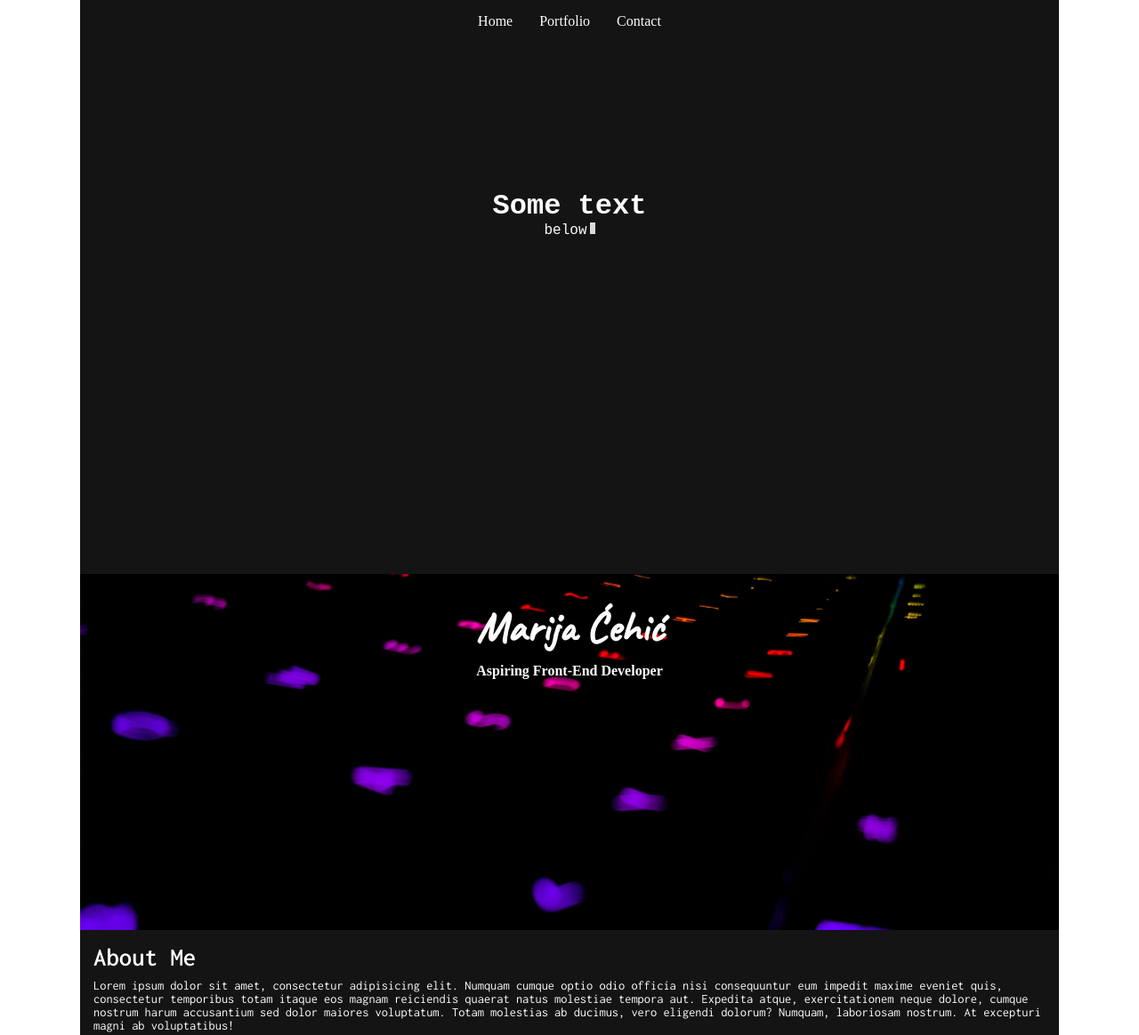
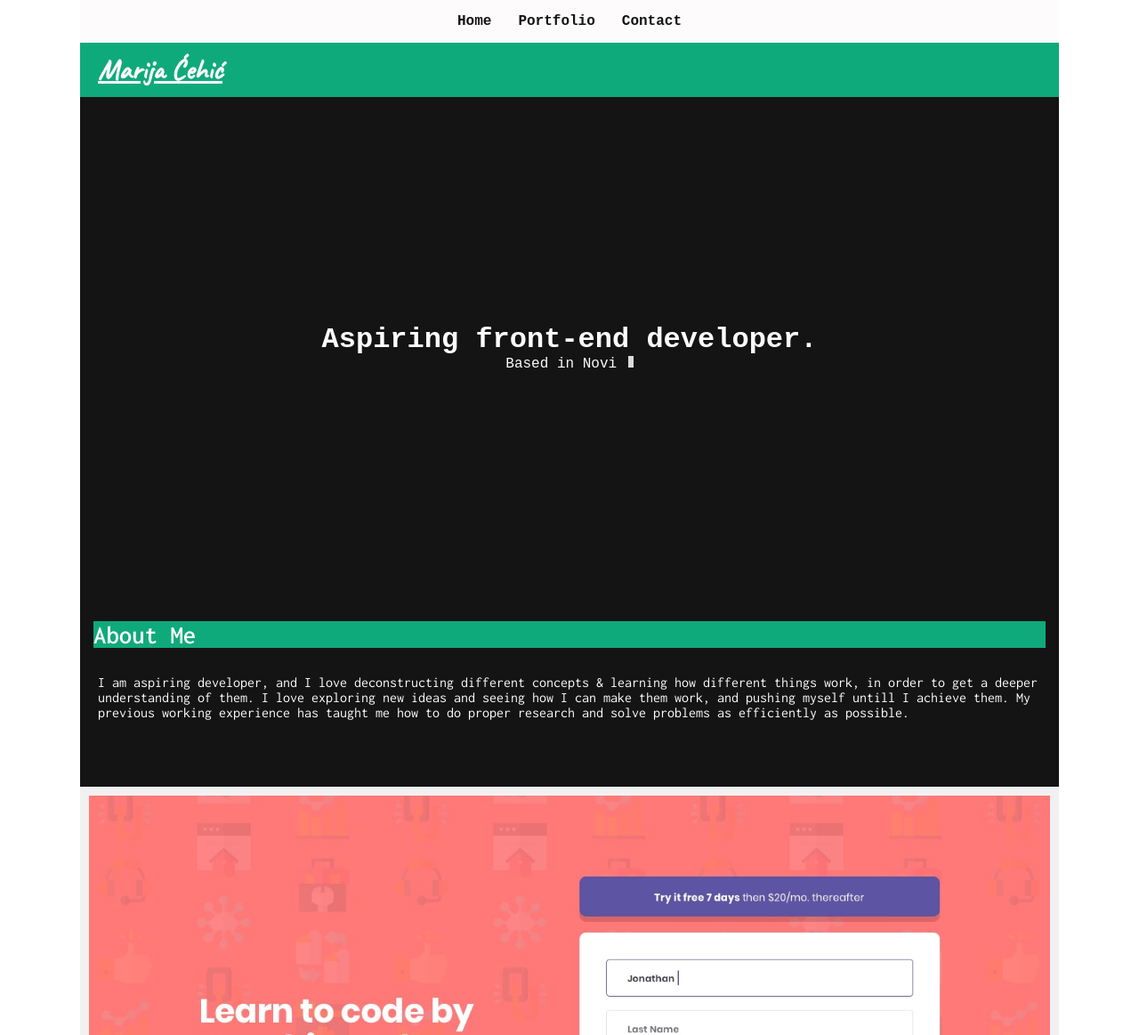
Before and after one commit to cehicm/cehicm.github.io, a plain HTML site: page index.html in a window 1280 px wide. Shown: the top 1163 px of the page at 89% size. Drawn offline with nearby package versions, Linux system fonts and the light colour scheme.

Commit message:
updated to match new styles

```diff
--- a/css/style.css
+++ b/css/style.css
@@ -25,8 +25,8 @@ html {
 }
 
 .page_container nav {
-  background-color: #141414;
-  color: set-text-color(#141414);
+  background-color: #fdfbfb;
+  color: set-text-color(#fdfbfb);
   display: -webkit-box;
   display: -ms-flexbox;
   display: flex;
@@ -35,6 +35,8 @@ html {
           align-items: center;
   -ms-flex-pack: distribute;
       justify-content: space-around;
+  font-family: "Courier New", Courier, monospace;
+  font-weight: 600;
 }
 
 .page_container nav ul {
@@ -54,32 +56,88 @@ html {
 }
 
 .page_container nav a {
-  color: #fdfbfb;
+  color: #141414;
   text-decoration: none;
+  font-size: 1rem;
 }
 
 .page_container .main_heading {
-  background-image: url(/images/header-background-img.jpg);
-  background-size: cover;
-  background-position: center;
-  background-repeat: no-repeat;
   color: #fdfbfb;
-  text-align: center;
-  height: 50vh;
+  text-align: left;
+  height: 5vh;
 }
 
 .page_container .main_heading h1 {
+  background-color: #0faa7b;
   font-family: "Caveat", cursive;
-  font-size: 3rem;
-  padding: 0 20px;
-  -webkit-transform: translate(0%, 50%);
-          transform: translate(0%, 50%);
+  text-decoration: underline;
+  font-size: 2rem;
+  padding: 10px 20px;
 }
 
-.page_container .main_heading_slogan {
-  font-size: 1rem;
-  text-transform: capitalize;
-  padding-top: 40px;
+.page_container .output {
+  text-align: center;
+  font-family: "Courier New", Courier, monospace;
+  color: #fdfbfb;
+  height: 40vh;
+}
+
+.page_container .output h1 {
+  margin-top: 25%;
+  font-size: 2rem;
+}
+
+.page_container .cursor::after {
+  content: "";
+  display: inline-block;
+  margin-left: 3px;
+  background-color: #dadada;
+  -webkit-animation-name: blink;
+          animation-name: blink;
+  -webkit-animation-duration: 0.5s;
+          animation-duration: 0.5s;
+  -webkit-animation-iteration-count: infinite;
+          animation-iteration-count: infinite;
+}
+
+.page_container h1.cursor::after {
+  height: 24px;
+  width: 13px;
+}
+
+.page_container p.cursor::after {
+  height: 13px;
+  width: 6px;
+}
+
+@-webkit-keyframes blink {
+  0% {
+    opacity: 1;
+  }
+  49% {
+    opacity: 1;
+  }
+  50% {
+    opacity: 0;
+  }
+  100% {
+    opacity: 0;
+  }
+}
+
+@keyframes blink {
+  0% {
+    opacity: 1;
+  }
+  49% {
+    opacity: 1;
+  }
+  50% {
+    opacity: 0;
+  }
+  100% {
+    opacity: 0;
+  }
 }
 
 .page_container .about_me {
@@ -90,10 +148,11 @@ html {
 .page_container .about_me_text {
   font-family: "Inconsolata", monospace;
   text-align: left;
-  font-size: 0.9rem;
+  padding: 20px 5px;
 }
 
 .page_container .about_me h2 {
+  background-color: #0faa7b;
   font-family: "Inconsolata", monospace;
   font-size: 1.8rem;
   margin-bottom: 10px;
@@ -265,69 +324,4 @@ html {
   color: #fdfbfb;
   margin-top: 10px;
 }
-
-.output {
-  text-align: center;
-  font-family: "Courier New", Courier, monospace;
-  color: #fdfbfb;
-  height: 54vh;
-}
-
-.output h1 {
-  margin-top: 15%;
-  font-size: 2rem;
-}
-
-.cursor::after {
-  content: "";
-  display: inline-block;
-  margin-left: 3px;
-  background-color: #dadada;
-  -webkit-animation-name: blink;
-          animation-name: blink;
-  -webkit-animation-duration: 0.5s;
-          animation-duration: 0.5s;
-  -webkit-animation-iteration-count: infinite;
-          animation-iteration-count: infinite;
-}
-
-h1.cursor::after {
-  height: 24px;
-  width: 13px;
-}
-
-p.cursor::after {
-  height: 13px;
-  width: 6px;
-}
-
-@-webkit-keyframes blink {
-  0% {
-    opacity: 1;
-  }
-  49% {
-    opacity: 1;
-  }
-  50% {
-    opacity: 0;
-  }
-  100% {
-    opacity: 0;
-  }
-}
-
-@keyframes blink {
-  0% {
-    opacity: 1;
-  }
-  49% {
-    opacity: 1;
-  }
-  50% {
-    opacity: 0;
-  }
-  100% {
-    opacity: 0;
-  }
-}
 /*# sourceMappingURL=style.css.map */
--- a/index.html
+++ b/index.html
@@ -21,6 +21,7 @@
     />
     <meta http-equiv="X-UA-Compatible" content="IE=edge,chrome=1" />
     <meta name="format-detection" content="telephone=no" />
+    <!--??-->
     <title>Marija Ćehić</title>
     <link rel="stylesheet" href="/css/style.css" />
   </head>
@@ -34,29 +35,25 @@
             <li><a href="#contact_scroll">Contact</a></li>
           </ul>
         </nav>
+        <div class="main_heading">
+          <h1 class="">Marija Ćehić</h1>
+        </div>
 
         <div class="output" id="output">
           <h1 class="cursor"></h1>
           <p></p>
-        </div>
-
-        <div class="main_heading">
-          <h1 class="">Marija Ćehić</h1>
-          <h2 class="main_heading_slogan">Aspiring front-end developer</h2>
         </div>
       </header>
       <div class="about_me">
         <h2>about me</h2>
         <div class="about_me_text">
           <p>
-            Lorem ipsum dolor sit amet, consectetur adipisicing elit. Numquam
-            cumque optio odio officia nisi consequuntur eum impedit maxime
-            eveniet quis, consectetur temporibus totam itaque eos magnam
-            reiciendis quaerat natus molestiae tempora aut. Expedita atque,
-            exercitationem neque dolore, cumque nostrum harum accusantium sed
-            dolor maiores voluptatum. Totam molestias ab ducimus, vero eligendi
-            dolorum? Numquam, laboriosam nostrum. At excepturi magni ab
-            voluptatibus!
+            I am aspiring developer, and I love deconstructing different
+            concepts & learning how different things work, in order to get a
+            deeper understanding of them. I love exploring new ideas and seeing
+            how I can make them work, and pushing myself untill I achieve them.
+            My previous working experience has taught me how to do proper
+            research and solve problems as efficiently as possible.
           </p>
         </div>
       </div>
--- a/js/main.js
+++ b/js/main.js
@@ -28,17 +28,16 @@ let i = 0,
   isParagraph = false;
 
 const textArray = [
-  " Some text | below",
-  "WDA|dada",
-  "dadada ?|cdcsa",
-  "cjjajda ?|vavaC",
-  "Nananannaan|Batman",
+  " Aspiring front-end developer. | Based in Novi Sad",
+  " Love coding| & learning new skills",
+  " Always looking for new challenges | & ways of writing better code",
+  " NaNaNaNa| - Batman",
 ];
 
-let speedForward = 220,
-  speedWait = 1500,
+let speedForward = 100,
+  speedWait = 500,
   speedBetweenLines = 500,
-  speedBackspace = 55;
+  speedBackspace = 25;
 
 const typeWriter = (id, ar) => {
   const element = $("#" + id),
```
Also changed, not shown: 1 other file.
